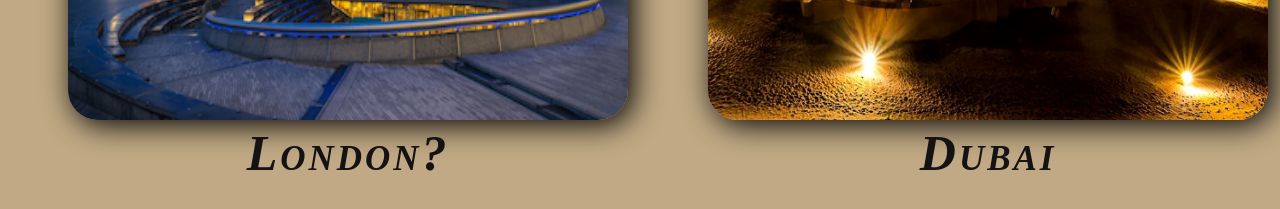
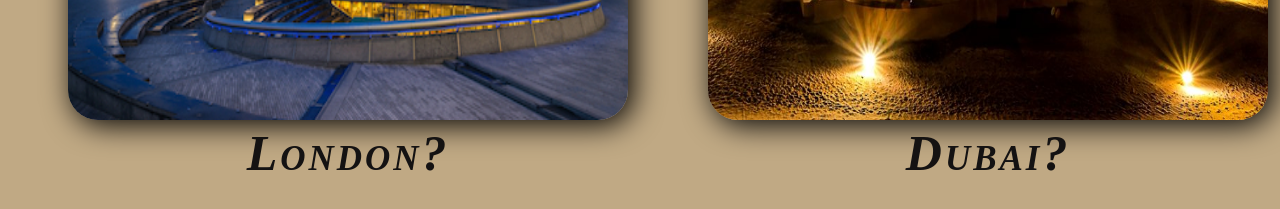
Before and after one commit to KardoIbra/KardoIbra.github.io, a plain HTML site: page prosjektArbeid/LandingPage/index.html in a window 1280 px wide. Shown: the part 1300-1509 px from the top of the page. Drawn offline with Linux system fonts and the light colour scheme; a web font is replaced by a local one.

Commit message:
endring3

```diff
--- a/prosjektArbeid/LandingPage/index.html
+++ b/prosjektArbeid/LandingPage/index.html
@@ -72,7 +72,7 @@
 
             <div class="bag4">
                   <img class="bilder_seksjon2" id="Dubai" width="560" height="480" src="../pictures/DubaiSahara2.jpeg" alt="Dubai Sahara">
-                  <h2 class="h2_elementer4"> Dubai </h2>
+                  <h2 class="h2_elementer4">Dubai?</h2>
                   <p class="seksjon4_p_elementer" >Dubai er et emirat i den føderale republikken De forente arabiske emirater. Storbyen Dubai er den største byen i emiratet. Dubai har størst befolkning av alle emiratene, men er etter areal det nest største etter Abu Dhabi som omfatter republikkens hovedstad og hovedsete for dens oljeindustri. Dubai har et areal på 4 114 km² og har 2 698 600 innbyggere, hvorav mer enn 55% er indere og pakistanere, mens bare 15-17% er emiratarabere. (Wikipedia, 2021)</p>
                   <a class="lenker4" href="../Dubai/Dubai.html" target="_blank"> Mer informasjon</a>
             </div>
```
